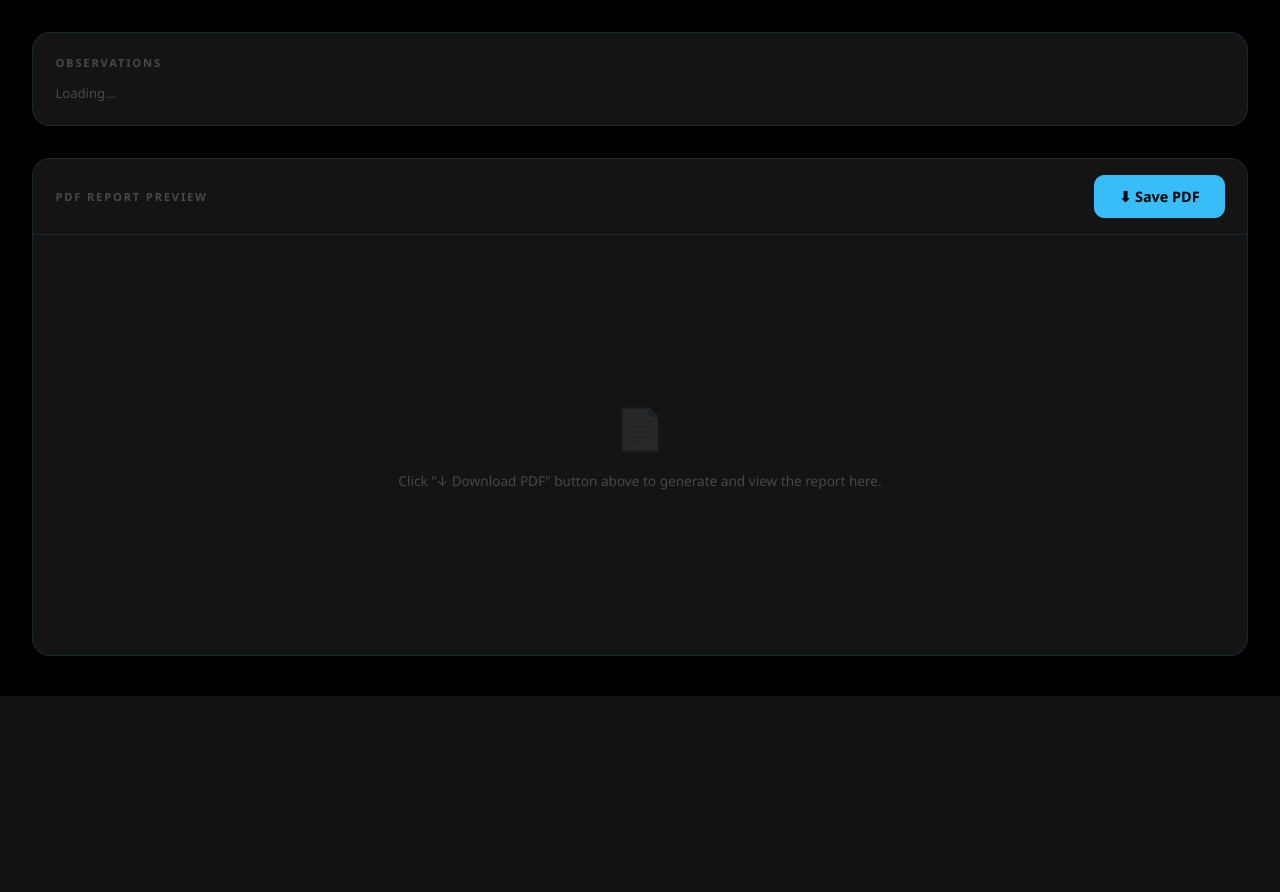
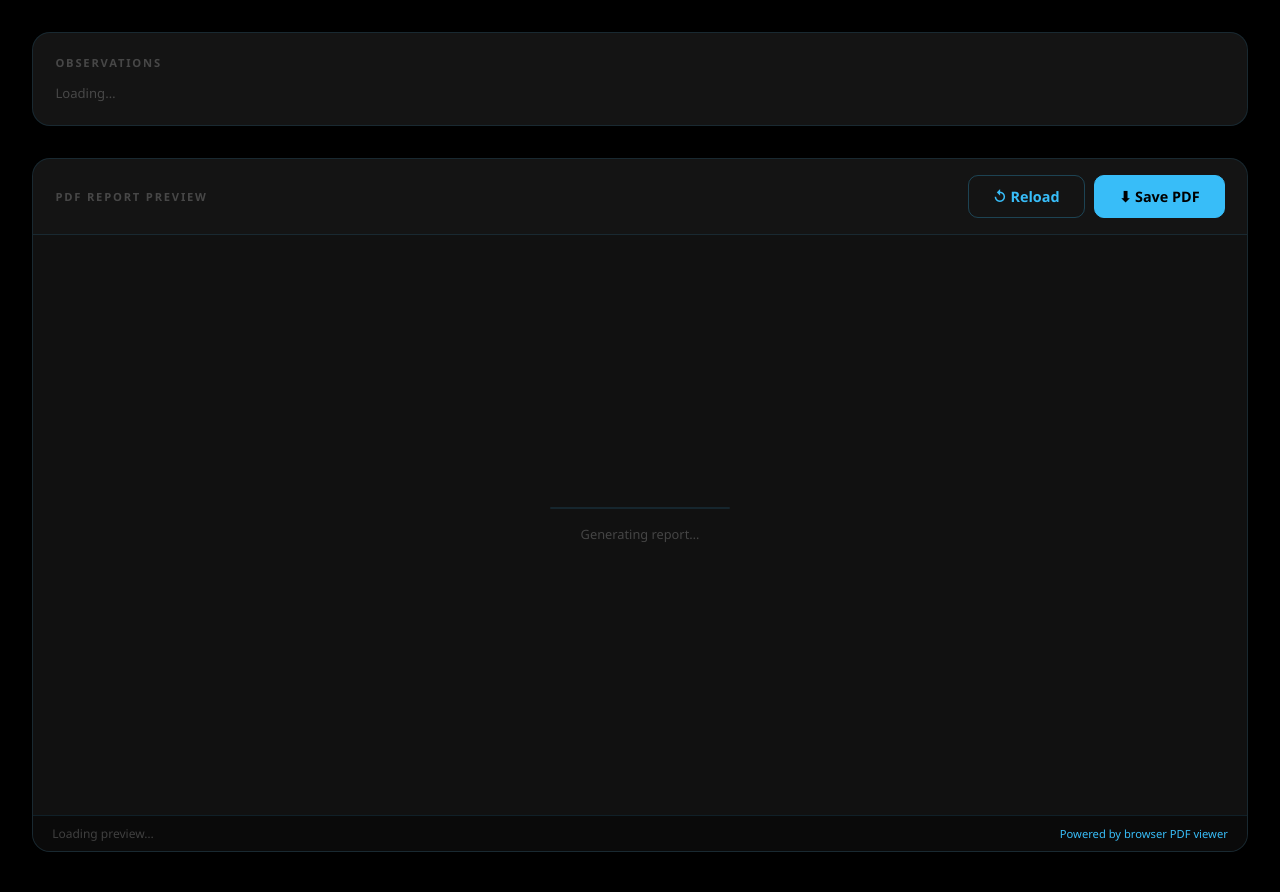
Before and after one commit to SohamLokhande-NewDev/Sorting-Visualizer, a Django app: page /report/1/ in a window 1280 px wide. Shown: the part 1002-1894 px from the top of the page. Before the commit the page ends 1698 px from the top, so only its background shows below. Run offline with Django 5.2, Linux system fonts and the light colour scheme; data that the repository does not hold is empty.

Commit message:
small changes

```diff
--- a/core/visualizer/templates/login.html
+++ b/core/visualizer/templates/login.html
@@ -113,7 +113,7 @@
 
   <div class="login-divider">or</div>
   <div class="login-footer">
-    Don't have an account? <a href="#">Request access</a>
+    Don't have an account? <a href="{% url 'register' %}">Sign Up</a>
   </div>
 </div>
 
--- a/core/visualizer/templates/report.html
+++ b/core/visualizer/templates/report.html
@@ -109,22 +109,48 @@
     .pdf-section-header {
       padding: 1rem 1.4rem; border-bottom: 0.5px solid var(--border);
       display: flex; align-items: center; justify-content: space-between;
+      flex-wrap: wrap; gap: 0.6rem;
     }
     .pdf-header-title {
       font-size: 0.7rem; font-weight: 700; letter-spacing: 0.16em;
       text-transform: uppercase; color: var(--text-lo);
     }
-    .pdf-preview-frame {
-      width: 100%; height: 420px; border: none; background: var(--bg3);
-      display: block;
+    .pdf-header-actions { display: flex; align-items: center; gap: 0.6rem; }
+    .pdf-loading {
+      height: 580px; display: flex; flex-direction: column;
+      align-items: center; justify-content: center; gap: 1rem;
+      color: var(--text-lo); background: var(--bg3);
     }
-    .pdf-placeholder {
-      height: 420px; display: flex; flex-direction: column;
-      align-items: center; justify-content: center; gap: 1rem;
-      color: var(--text-lo);
+    .pdf-loading-bar-wrap {
+      width: 180px; height: 2px; background: var(--border);
+      border-radius: 2px; overflow: hidden;
     }
-    .pdf-placeholder-icon { font-size: 2.5rem; opacity: 0.4; }
-    .pdf-placeholder-text { font-size: 0.85rem; }
+    .pdf-loading-bar {
+      height: 100%; width: 40%; background: var(--sky);
+      border-radius: 2px; animation: pdfSlide 1.4s ease-in-out infinite;
+    }
+    @keyframes pdfSlide { 0%{transform:translateX(-100%)} 100%{transform:translateX(550%)} }
+    .pdf-loading-text { font-size: 0.8rem; }
+    .pdf-frame-wrap {
+      position: relative; width: 100%; height: 580px; background: var(--bg3);
+    }
+    .pdf-frame-wrap iframe {
+      position: absolute; inset: 0; width: 100%; height: 100%;
+      border: none; display: block;
+    }
+    .pdf-fallback {
+      display: none; height: 580px;
+      flex-direction: column; align-items: center; justify-content: center;
+      gap: 1.2rem; color: var(--text-lo); background: var(--bg3);
+    }
+    .pdf-fallback.show { display: flex; }
+    .pdf-fallback-icon { font-size: 2.2rem; opacity: 0.5; }
+    .pdf-fallback-text { font-size: 0.83rem; color: var(--text-mid); text-align: center; max-width: 340px; line-height: 1.6; }
+    .pdf-toolbar {
+      display: flex; align-items: center; justify-content: space-between;
+      padding: 0.55rem 1.2rem; border-top: 0.5px solid var(--border);
+      background: var(--bg2); font-size: 0.75rem; color: var(--text-lo);
+    }
   </style>
 </head>
 <body>
@@ -218,13 +244,39 @@
     <div class="pdf-section reveal">
       <div class="pdf-section-header">
         <span class="pdf-header-title">PDF Report Preview</span>
-        <a href="/report/pdf/{{ image_id }}/" class="btn btn-solid" download="sorting_report_{{ image_id }}.pdf">⬇ Save PDF</a>
+        <div class="pdf-header-actions">
+          <button class="btn" id="btn-reload-pdf" title="Reload preview">↺ Reload</button>
+          <a href="/report/pdf/{{ image_id }}/" class="btn btn-solid" download="sorting_report_{{ image_id }}.pdf">⬇ Save PDF</a>
+        </div>
       </div>
-      <div id="pdf-preview-area">
-        <div class="pdf-placeholder">
-          <div class="pdf-placeholder-icon">📄</div>
-          <div class="pdf-placeholder-text">Click "↓ Download PDF" button above to generate and view the report here.</div>
+
+      <!-- Loading state (shown while iframe fetches) -->
+      <div class="pdf-loading" id="pdf-loading">
+        <div class="pdf-loading-bar-wrap"><div class="pdf-loading-bar"></div></div>
+        <span class="pdf-loading-text">Generating report…</span>
+      </div>
+
+      <!-- iframe holder (hidden until load) -->
+      <div class="pdf-frame-wrap" id="pdf-frame-wrap" style="display:none;">
+        <iframe id="pdf-iframe" title="PDF Report Preview"></iframe>
+      </div>
+
+      <!-- Fallback for browsers that block inline PDFs -->
+      <div class="pdf-fallback" id="pdf-fallback">
+        <div class="pdf-fallback-icon">📄</div>
+        <div class="pdf-fallback-text">
+          Your browser is blocking inline PDF rendering.<br>
+          Use the button below to open or download the report.
         </div>
+        <div style="display:flex;gap:0.8rem;flex-wrap:wrap;justify-content:center;">
+          <a id="pdf-open-link" href="#" target="_blank" rel="noopener" class="btn">Open in new tab ↗</a>
+          <a id="pdf-download-link" href="#" download class="btn btn-solid">⬇ Download PDF</a>
+        </div>
+      </div>
+
+      <div class="pdf-toolbar">
+        <span id="pdf-status-text">Loading preview…</span>
+        <span style="color:var(--sky);font-size:0.7rem;">Powered by browser PDF viewer</span>
       </div>
     </div>
 
@@ -387,48 +439,77 @@
         }, 100);
       }
 
-      // PDF preview — load iframe on button click
-      const btn = document.getElementById('btn-pdf');
-      if (btn) {
-        btn.addEventListener('click', (e) => {
-          e.preventDefault();
-          const area = document.getElementById('pdf-preview-area');
-          const pdfUrl = '/report/pdf/' + IMAGE_ID + '/';
+      // ── PDF preview: auto-load on page ready ────────────────
+      function loadPdfPreview() {
+        const pdfUrl     = '/report/pdf/' + IMAGE_ID + '/';
+        const loading    = document.getElementById('pdf-loading');
+        const frameWrap  = document.getElementById('pdf-frame-wrap');
+        const iframe     = document.getElementById('pdf-iframe');
+        const fallback   = document.getElementById('pdf-fallback');
+        const statusText = document.getElementById('pdf-status-text');
 
-          console.log('Loading PDF preview from:', pdfUrl);
+        // Set fallback link hrefs
+        const openLink = document.getElementById('pdf-open-link');
+        const dlLink   = document.getElementById('pdf-download-link');
+        if (openLink) openLink.href = pdfUrl;
+        if (dlLink)   dlLink.href  = pdfUrl;
 
-          // For PDF preview, use embed with PDF.js viewer or direct iframe
-          // Some browsers handle PDF natively in iframe, others need external viewer
-          area.innerHTML = `
-            <div style="width:100%;height:500px;border:1px solid var(--border);border-radius:4px;overflow:hidden;">
-              <embed src="${pdfUrl}" type="application/pdf" width="100%" height="100%" style="display:block;"/>
-            </div>
-          `;
+        // Show loading
+        if (loading)   loading.style.display   = 'flex';
+        if (frameWrap) frameWrap.style.display  = 'none';
+        if (fallback)  fallback.classList.remove('show');
+        if (statusText) statusText.textContent  = 'Generating report…';
 
-          // Fallback: if embed doesn't work, provide download link
-          setTimeout(() => {
-            const embed = area.querySelector('embed');
-            if (!embed || !embed.offsetWidth) {
-              console.warn('PDF preview not supported in this browser, showing download option');
-              area.innerHTML = `
-                <div style="padding:2rem;text-align:center;background:var(--surface);border-radius:4px;">
-                  <div style="font-size:1.5rem;margin-bottom:1rem;">📄</div>
-                  <div style="margin-bottom:1rem;color:var(--text-mid);">PDF Preview not supported in your browser</div>
-                  <a href="${pdfUrl}" download="sorting_report_${IMAGE_ID}.pdf"
-                     style="display:inline-block;padding:0.75rem 1.5rem;background:var(--sky);color:white;border-radius:4px;text-decoration:none;cursor:pointer;">
-                    ⬇ Download PDF Instead
-                  </a>
-                </div>
-              `;
+        // Fetch PDF as blob to detect errors before assigning to iframe
+        fetch(pdfUrl, { headers: { 'Accept': 'application/pdf' } })
+          .then(res => {
+            if (!res.ok) throw new Error('HTTP ' + res.status);
+            return res.blob();
+          })
+          .then(blob => {
+            if (blob.type !== 'application/pdf' && !blob.type.includes('pdf')) {
+              throw new Error('Not a PDF response: ' + blob.type);
             }
-          }, 500);
+            const objectUrl = URL.createObjectURL(blob);
+            iframe.src = objectUrl;
 
-          // Scroll to preview
-          setTimeout(() => {
-            area.scrollIntoView({ behavior: 'smooth', block: 'center' });
-          }, 100);
-        });
+            // iframe onload fires when PDF viewer initialises
+            iframe.onload = () => {
+              if (loading)   loading.style.display  = 'none';
+              if (frameWrap) frameWrap.style.display = 'block';
+              if (statusText) statusText.textContent = 'Preview ready  ·  ' + (blob.size / 1024).toFixed(0) + ' KB';
+            };
+
+            // Safety timeout: if onload hasn't fired in 6 s, try fallback
+            setTimeout(() => {
+              if (frameWrap && frameWrap.style.display === 'none') {
+                showFallback(pdfUrl, loading, frameWrap, fallback, statusText);
+              }
+            }, 6000);
+          })
+          .catch(err => {
+            console.warn('PDF fetch/render error:', err);
+            showFallback(pdfUrl, loading, frameWrap, fallback, statusText);
+          });
       }
+
+      function showFallback(pdfUrl, loading, frameWrap, fallback, statusText) {
+        if (loading)   loading.style.display   = 'none';
+        if (frameWrap) frameWrap.style.display  = 'none';
+        if (fallback)  fallback.classList.add('show');
+        if (statusText) statusText.textContent  = 'Inline preview unavailable — use download link';
+        const openLink = document.getElementById('pdf-open-link');
+        const dlLink   = document.getElementById('pdf-download-link');
+        if (openLink) openLink.href = pdfUrl;
+        if (dlLink)   dlLink.href  = pdfUrl;
+      }
+
+      // Reload button
+      const reloadBtn = document.getElementById('btn-reload-pdf');
+      if (reloadBtn) reloadBtn.addEventListener('click', loadPdfPreview);
+
+      // Auto-load
+      loadPdfPreview();
     });
 
   function renderTimingChart(timingData, vals) {
--- a/core/visualizer/urls.py
+++ b/core/visualizer/urls.py
@@ -17,6 +17,7 @@ urlpatterns = [
     path('login/', views.login_view, name = 'login'),
     path('logout/', views.logout_view, name='logout'),
 
+
     path('support/', views.support_page, name='support'),
     path('faq/', views.faq_page, name='faq'),
 ]
--- a/core/visualizer/views.py
+++ b/core/visualizer/views.py
@@ -1,3 +1,5 @@
+from urllib import response
+from django.contrib.auth.models import User
 from django.shortcuts import render
 from django.http import JsonResponse
 from .models import ImageSlice
@@ -831,6 +833,9 @@ def generate_report_pdf(request, image_id):
     response['Content-Disposition'] = (
         f'inline; filename="sorting_report_{image_id}.pdf"')
     response['Content-Length'] = str(len(pdf_bytes))
+    response['X-Frame-Options'] = 'SAMEORIGIN'
+    response['Accept-Ranges']   = 'bytes'
+    response['Cache-Control']   = 'no-store'
     return response
 
 
```
Also changed, not shown: core/visualizer/utils.py (line endings or trailing spaces).
